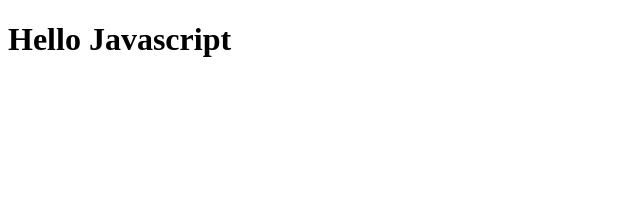
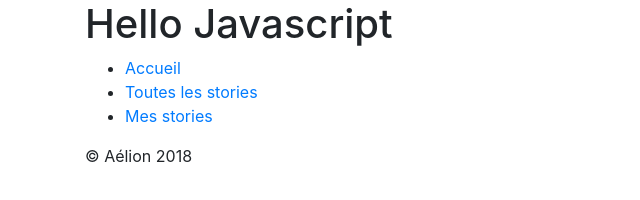
Before and after one commit to totojest/stories-js, a website: page index.html in a window 1280 px wide. Shown: the whole page, without its empty margins (0-640 px from the left). Drawn offline with nearby package versions, Linux system fonts and the light colour scheme.

Commit message:
Avant navbar Boostrap

```diff
--- a/index.html
+++ b/index.html
@@ -6,14 +6,51 @@
     <meta name="viewport" content="width=device-width, initial-scale=1.0, maximum-scale=1.0">
 
     <title>Hello Javascript</title>
+    <!-- Feuille de style -->
+    <link href="./node_modules/bootstrap/dist/css/bootstrap.min.css" rel="stylesheet">
 </head>
 
 <body>
-    <!-- Titre sera alimenté en JS - /!\ ne jamais faire ça pour un site Web si on veut être référencé -->
-    <h1 id="main-title"></h1>
+    <!-- Conteneur de page. La classe container possède des marges de part et d'autre du "cadre" jusqu'à une certaine largeur minimum  de fenêtre où elles disparaitront -->
+    <div class="container">
 
+
+        <header>
+            <!-- Titre sera alimenté en JS - /!\ ne jamais faire ça pour un site Web si on veut être référencé -->
+            <h1 id="main-title"></h1>
+        </header>
+         <nav class="navbar-nav">
+            <!-- Barre de navigation -->
+            <ul>
+                <li>
+                    <!-- Ligne de la liste -->
+                    <a href="#" title="Accueil">Accueil</a>
+                </li>
+                <li>
+                    <a href="#" title="Toutes les stories">Toutes les stories</a>
+                </li>
+                <li>
+                    <a href="#" title="Mes stories">Mes stories</a>
+                </li>
+            </ul>
+        </nav>
+        <!-- Docking de la SPA (Single Page Application) -->
+        <div app>
+
+        </div>
+
+        <footer>
+            &copy; Aélion 2018
+        </footer>
+    </div>
+
+
+    <!-- dépendances javascript (jquery avant bootstrap) -->
+    <script src="./node_modules/jquery/dist/jquery.min.js"></script>
+    <script src="./node_modules/bootstrap/dist/js/bootstrap.min.js"></script>
     <!-- Premier script JS -->
-    <script src="./assets/javascript/main.js"></script> <!-- refactorage javascript, va chercher le script dans le main.js -->
+    <script src="./assets/javascript/main.js"></script>
+    <!-- refactorage javascript, va chercher le script dans le main.js -->
 </body>
 
 </html>
```
